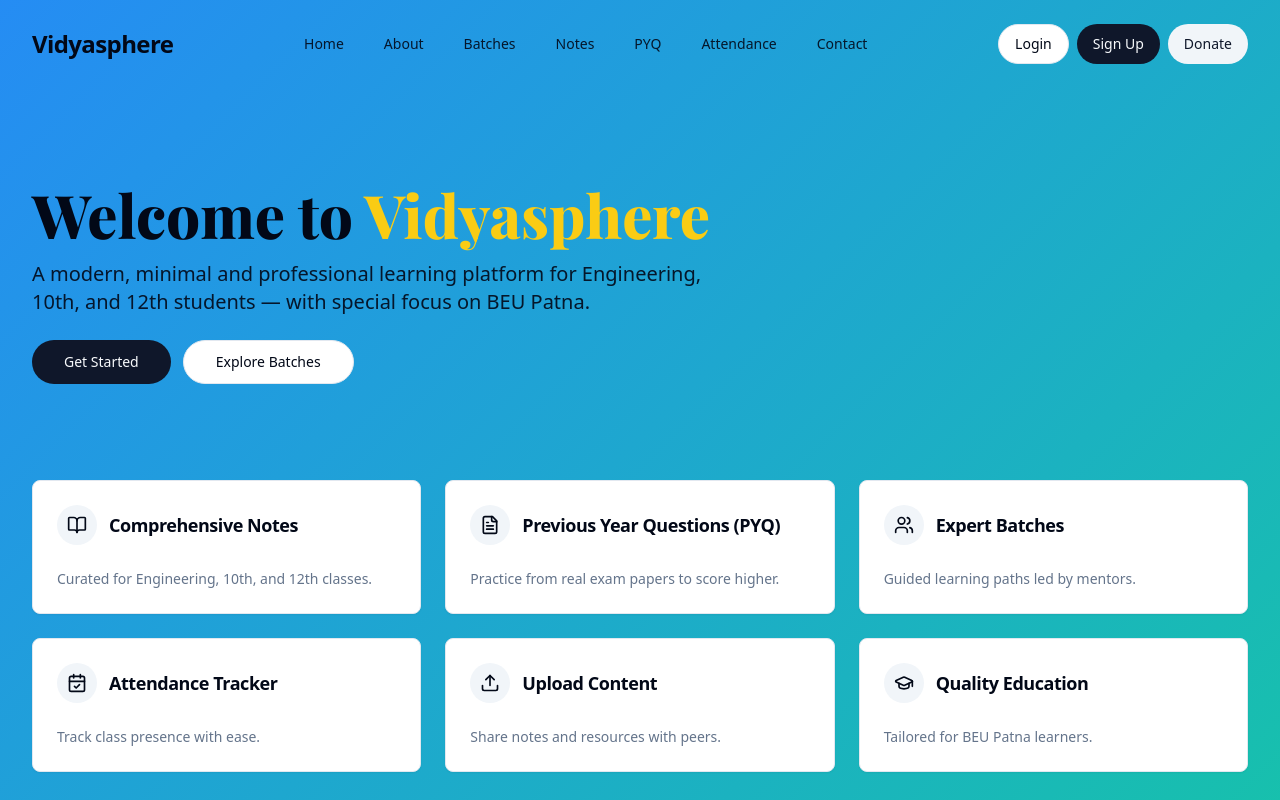
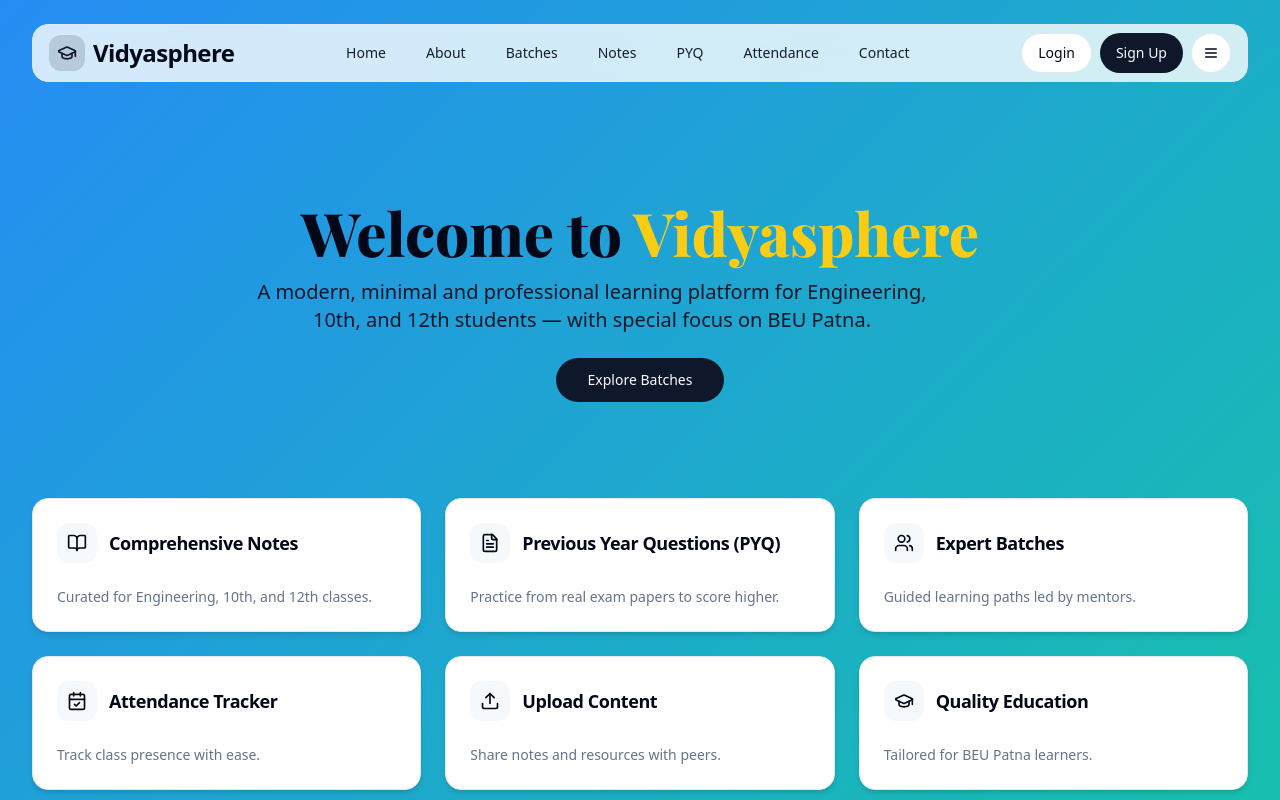
Before and after one commit to Shubham414kumar/vidyasphere-learn-hub, a React (Vite) app: page / in a window 1280 px wide. Shown: the top 800 px of the page. Built offline with nearby package versions, Linux system fonts and the light colour scheme.

Commit message:
Refine homepage layout
Replicate the layout from the provided image, ensuring all elements are positioned identically.

```diff
--- a/src/pages/Index.tsx
+++ b/src/pages/Index.tsx
@@ -1,7 +1,7 @@
 import { Link } from "react-router-dom";
 import { Button } from "@/components/ui/button";
 import { Card, CardContent, CardHeader, CardTitle } from "@/components/ui/card";
-import { BookOpen, FileText, Users, CalendarCheck, Upload, GraduationCap } from "lucide-react";
+import { BookOpen, FileText, Users, CalendarCheck, Upload, GraduationCap, Menu } from "lucide-react";
 
 const features = [
   {
@@ -40,8 +40,11 @@ const Index = () => {
   return (
     <div className="min-h-screen bg-hero-gradient">
       <header className="container py-6">
-        <nav className="flex items-center justify-between">
+        <nav className="flex items-center justify-between rounded-2xl bg-background/80 backdrop-blur border px-4 py-2">
           <Link to="/" className="flex items-center gap-2" aria-label="Vidyasphere Home">
+            <span className="inline-flex items-center justify-center size-9 rounded-xl bg-primary/15">
+              <GraduationCap className="size-5 text-primary" aria-hidden="true" />
+            </span>
             <span className="text-2xl font-bold tracking-tight text-foreground">Vidyasphere</span>
           </Link>
           <div className="hidden md:flex items-center gap-4">
@@ -62,23 +65,24 @@ const Index = () => {
           <div className="flex items-center gap-2">
             <Button variant="outline" className="rounded-full">Login</Button>
             <Button className="rounded-full">Sign Up</Button>
-            <Button variant="secondary" className="rounded-full">Donate</Button>
+            <Button variant="outline" size="icon" className="rounded-full" aria-label="Open menu">
+              <Menu className="size-4" />
+            </Button>
           </div>
         </nav>
       </header>
 
       <main>
         <section className="container py-16 md:py-24">
-          <div className="max-w-3xl">
+          <div className="max-w-3xl mx-auto text-center">
             <h1 className="font-heading text-4xl md:text-6xl font-extrabold leading-tight text-foreground">
               Welcome to <span className="text-brand-accent">Vidyasphere</span>
             </h1>
             <p className="mt-4 text-lg md:text-xl text-foreground/90 max-w-2xl">
               A modern, minimal and professional learning platform for Engineering, 10th, and 12th students — with special focus on BEU Patna.
             </p>
-            <div className="mt-6 flex flex-wrap gap-3">
-              <Button size="lg" className="rounded-full">Get Started</Button>
-              <Button size="lg" variant="outline" className="rounded-full">Explore Batches</Button>
+            <div className="mt-6 flex justify-center">
+              <Button size="lg" className="rounded-full">Explore Batches</Button>
             </div>
           </div>
         </section>
@@ -86,10 +90,10 @@ const Index = () => {
         <section className="container pb-20">
           <div className="grid gap-6 sm:grid-cols-2 lg:grid-cols-3">
             {features.map(({ title, desc, Icon }) => (
-              <Card key={title}>
+              <Card key={title} className="rounded-2xl shadow-md">
                 <CardHeader>
                   <div className="flex items-center gap-3">
-                    <div className="size-10 rounded-full bg-secondary flex items-center justify-center">
+                    <div className="size-10 rounded-xl bg-secondary/60 flex items-center justify-center">
                       <Icon className="size-5 text-foreground" aria-hidden="true" />
                     </div>
                     <CardTitle className="text-lg">{title}</CardTitle>
```
